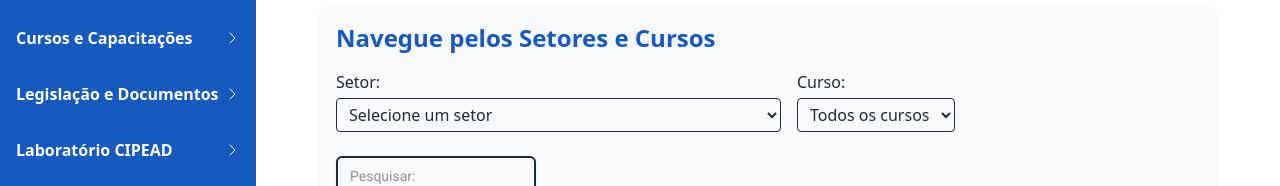
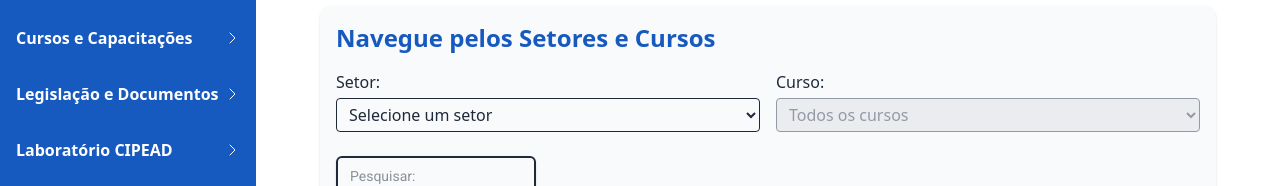
Before and after one commit to raulbana/IHC-Prototpe, a Next.js app: page /cursos/carga-horaria-ead in a window 1280 px wide. Shown: the part 306-492 px from the top of the page. Built offline with nearby package versions, Linux system fonts and the light colour scheme.

Commit message:
feat: add accessibility treatments to selection inputs

```diff
--- a/app/cursos/carga-horaria-ead/page.tsx
+++ b/app/cursos/carga-horaria-ead/page.tsx
@@ -35,11 +35,11 @@ export default function CargaHorariaEAD() {
 
             <section className="max-w-5xl mx-auto my-4 rounded-xl p-4 bg-gray-50 shadow">
                 <h3 className="text-2xl font-semibold mb-4 text-default-blue">Navegue pelos Setores e Cursos</h3>
-                <div className="flex flex-wrap gap-4 items-end mb-6">
-                    <div>
+                <div className="flex gap-4 items-end mb-6">
+                    <div className="w-1/2">
                         <label className="block mb-1 font-medium">Setor:</label>
                         <select
-                            className="border rounded px-2 py-1"
+                            className="border rounded px-2 py-1 w-full"
                             value={setorSelecionado ?? ""}
                             onChange={e => {
                                 setSetorSelecionado(e.target.value === "" ? null : Number(e.target.value));
@@ -53,16 +53,17 @@ export default function CargaHorariaEAD() {
                             ))}
                         </select>
                     </div>
-                    <div>
+                    <div className="w-1/2">
                         <label className="block mb-1 font-medium">Curso:</label>
                         <select
-                            className="border rounded px-2 py-1"
+                            className={`border rounded px-2 py-1 w-full ${!setor ? 'bg-gray-200 text-gray-500 cursor-not-allowed opacity-70' : ''}`}
                             value={cursoSelecionado ?? ""}
                             onChange={e => {
                                 setCursoSelecionado(e.target.value === "" ? null : Number(e.target.value));
                                 setDisciplinaSelecionada(null);
                             }}
                             disabled={!setor}
+                            title={!setor ? "Selecione um setor primeiro" : ""}
                         >
                             <option value="">Todos os cursos</option>
                             {setor?.cursos.map((c, idx) => (
```
Also changed, not shown: 1 other file (tests, documents, lock files or other folders).
